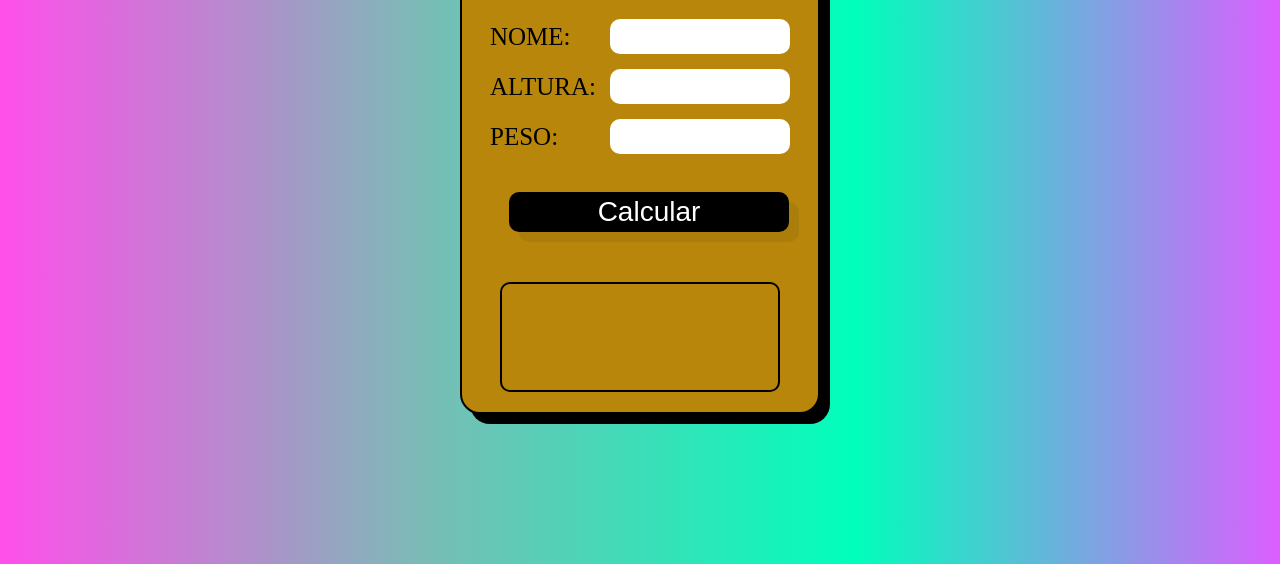
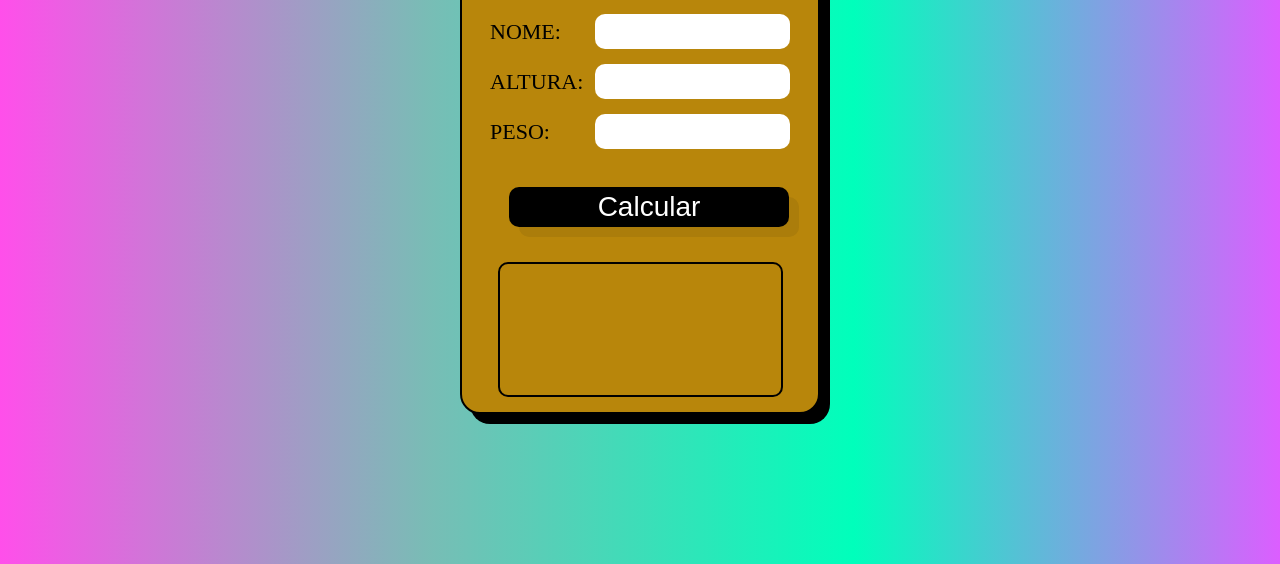
Before and after one commit to lucasdiego33/calculadora-IMC, a plain HTML site: page index.html in a window 1280 px wide. Shown: the part 236-800 px from the top of the page. Drawn offline with Linux system fonts and the light colour scheme.

Commit message:
regularizaçâo classe resultado

```diff
--- a/style.css
+++ b/style.css
@@ -50,7 +50,6 @@ main {
     display: flex;
     justify-content:space-between;
     align-items: center;
-
     width: 300px;
     height: 50px;
 
@@ -59,20 +58,22 @@ main {
 
 
 .input input {
-    width: 180px;
+    width: 195px;
     height: 35px;
     border-radius: 10px;
     border: none;
     outline: none;
     padding-left: 20%;
-    font-size: 25px;
+    font-size: 22px;
 
 
 
 }
 
 .input label {
-   font-size: 25px;
+   font-size: 22px;
+
+
 
 
 
@@ -95,10 +96,10 @@ button {
 
 
 .resultado {
-    width: 280px;
-    height: 110px;
+    width: 285px;
+    height: 135px;
     border: 2px solid;
-    margin-top: 50px;
+    margin-top: 35px;
     border-radius: 10px;
     font-size: 25px ;
     padding: 5px 25px 10px 25px;
```
